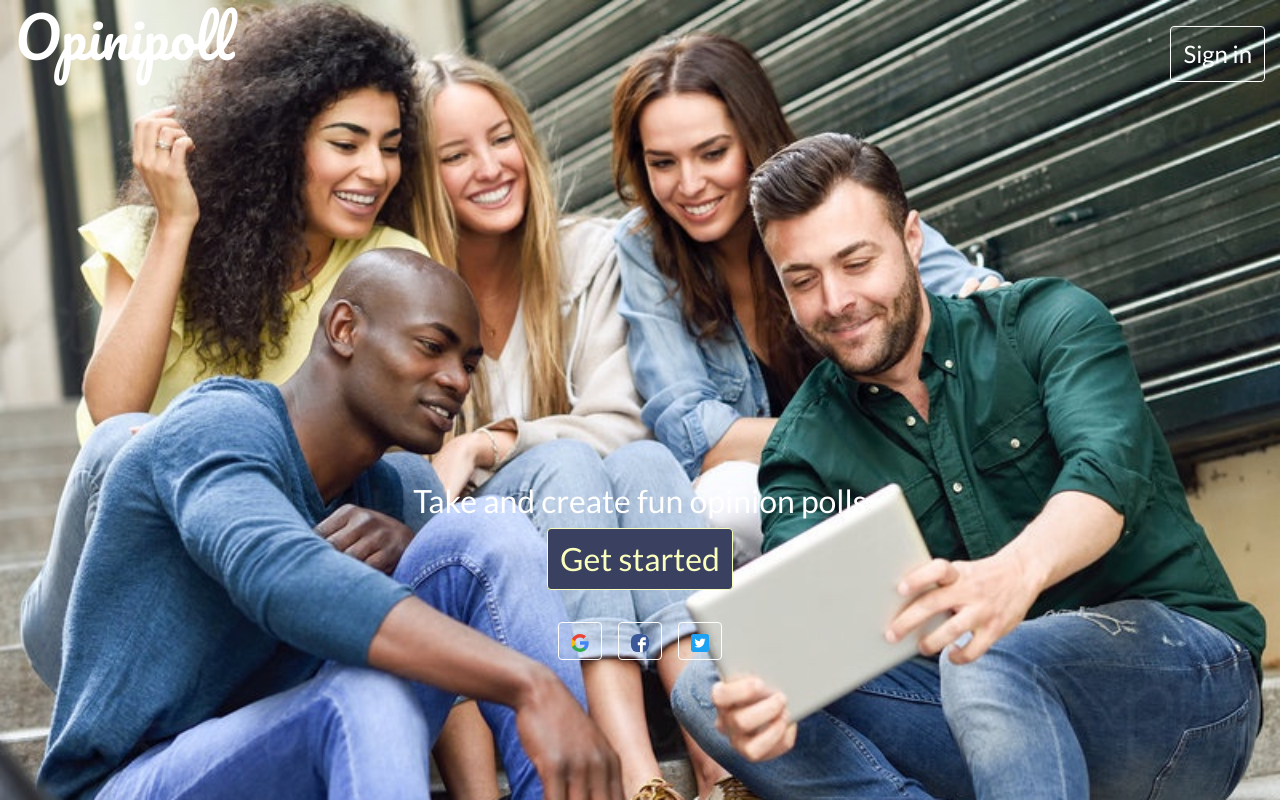
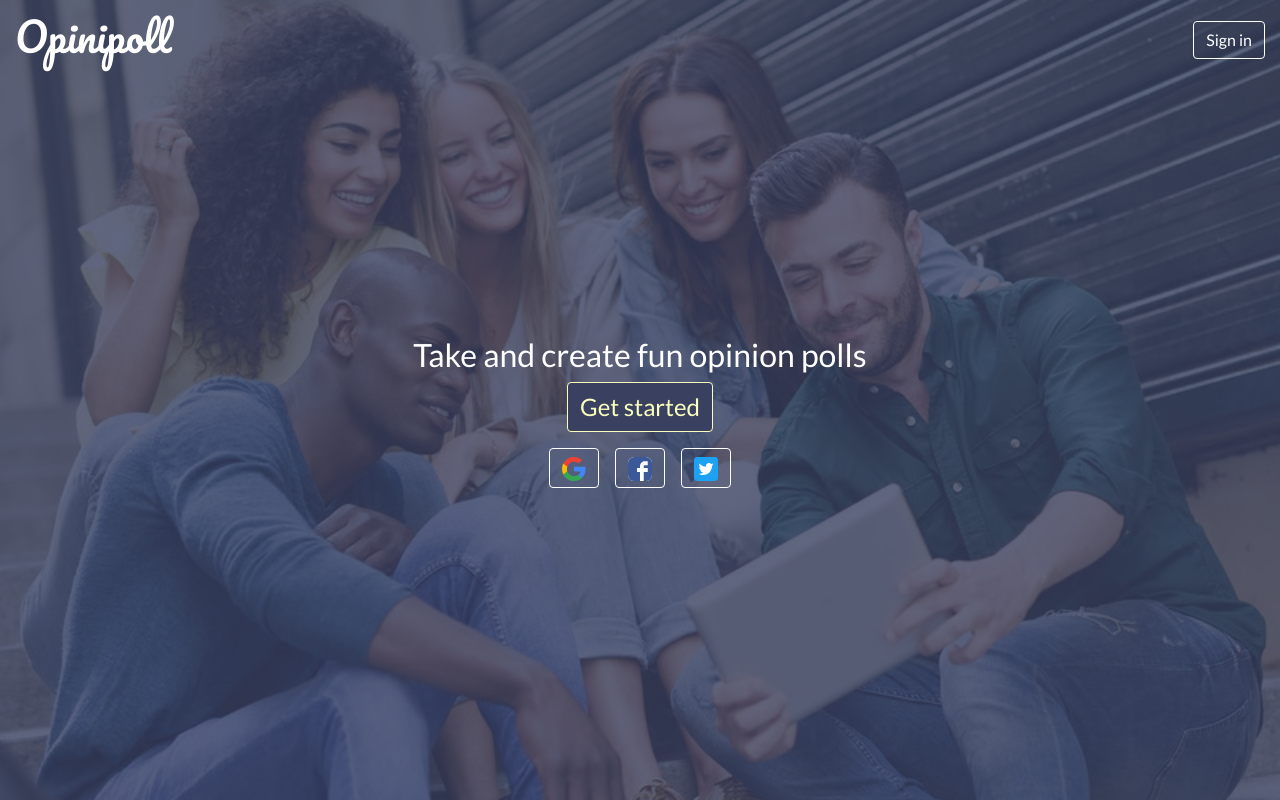
Before and after one commit to aimeedyki/DePeopleSay, a React (Create React App) app in the folder client/: page / in a window 1280 px wide. Built offline with nearby package versions, Linux system fonts and the light colour scheme.

Commit message:
update landingpage ui

```diff
--- a/client/src/components/LandingPage/LandingPage.css
+++ b/client/src/components/LandingPage/LandingPage.css
@@ -1,50 +1,47 @@
-.landing-background * {
+.landing__background {
   position: relative;
-}
-
-.landing-background {
+  z-index: 1;
   background: url('../../assets/landing-image.jpg');
   background-repeat: no-repeat;
   background-size: cover;
   color: white;
   min-height: 100vh;
-  width: 100vw;
 }
 
-.landing-overlay:before {
+.landing__overlay {
+  z-index: 0;
   position: absolute;
   top:0;
+  bottom: 0;
+  right: 0;
   left:0;
   width:100%;
   height:100%;
   display: block;
+  overflow: hidden;
   background: rgba(57, 64, 96, 0.8);
 }
 
-.landing-header {
+.landing__header {
   display: flex;
-  flex: 1;
   justify-content: space-between;
   align-items: center;
+  height: 5rem;
 }
 
 .brand-name {
   font-family: 'Pacifico', cursive;
-  font-size: 3.5rem;
   color: white;
 }
 
 .sign-in {
- height: 3.5rem;
- margin-top: 1.6rem;
  color: white;
  background-color: transparent;
  border-color: white;
- font-size: 1.5rem;
 }
 
-.landing-body {
-  margin-top: 25rem;
+.landing__body {
+  margin-top: 16rem;
 }
 
 .sign-in:hover, .sign-in:focus, .social-button:hover, .social-button:focus {
@@ -53,17 +50,18 @@
   border-color: #FAFFBD;
 }
 
-.start {
+.start-button {
   background-color: #394060;
   color: #FAFFBD;
   border-color: #FAFFBD;
-  font-size: 2rem;
+  font-size: 1.5rem;
 }
 
-.start:hover, .start:focus {
+.start-button:hover, .start-button:focus {
   background-color: #FAFFBD;
   color: #394060;
   border-color: #394060;
+  box-shadow: none;
 }
 
 .social-buttons {
@@ -71,7 +69,7 @@
   flex: 1;
   justify-content: center;
   align-items: center;
-  margin-top: 2rem;
+  margin-top: 1rem;
 }
 
 .facebook-logo {
@@ -85,6 +83,11 @@
   border-color: white;
 }
 
+.social-button img {
+  height: 1.5rem;
+  width: 1.5rem;
+}
+
 .google-social, .facebook-social {
   margin-right: 1rem;
 }
--- a/client/src/components/LandingPage/LandingPage.jsx
+++ b/client/src/components/LandingPage/LandingPage.jsx
@@ -37,7 +37,8 @@ class LandingPage extends Component {
 
   render() {
     return (
-      <div className="container-fluid landing-overlay landing-background">
+      <div className="landing__background">
+        <div className="landing__overlay container-fluid">
           <Signin
             showModal={this.state.showSigninForm}
             hideModal={this.hideModal}
@@ -47,15 +48,15 @@ class LandingPage extends Component {
             hideModal={this.hideModal}
           />
           <div>
-          <div className="landing-header">
+            <div className="landing__header">
               <h1 className="brand-name">Opinipoll</h1>
               <Button className="sign-in" onClick={this.showSigninModal}>
                 Sign in
             </Button>
             </div>
-          <div className="landing-body">
+            <div className="landing__body">
               <h2>Take and create fun opinion polls</h2>
-            <Button className="start" onClick={this.showSignupModal}>
+              <Button className="start-button" onClick={this.showSignupModal}>
                 Get started
             </Button>
               <div className="social-buttons">
@@ -72,6 +73,7 @@ class LandingPage extends Component {
             </div>
           </div>
         </div>
+      </div>
     );
   }
 }
```
Also changed, not shown: 1 other file (tests, documents, lock files or other folders). Lines whose indentation alone changed are shown as unchanged.
